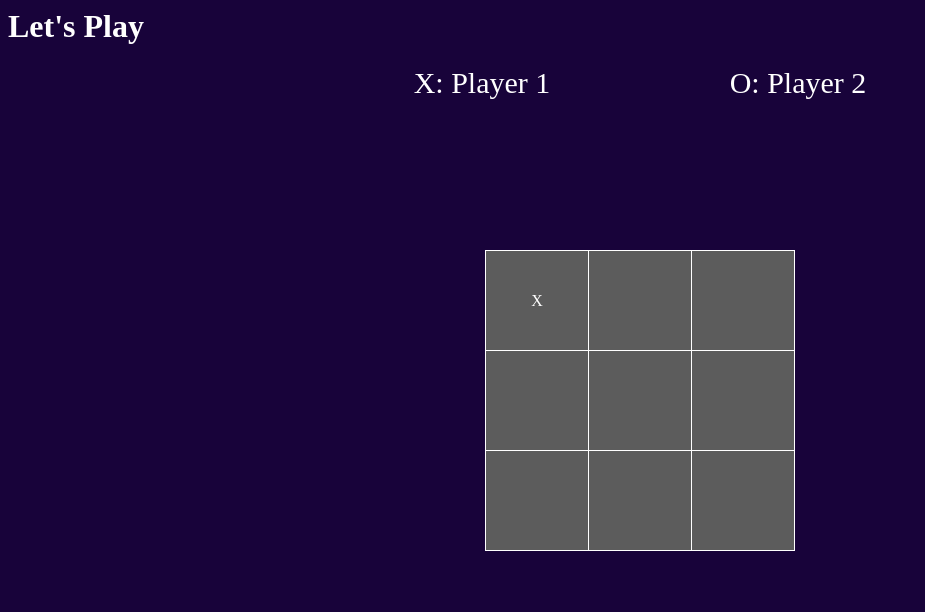
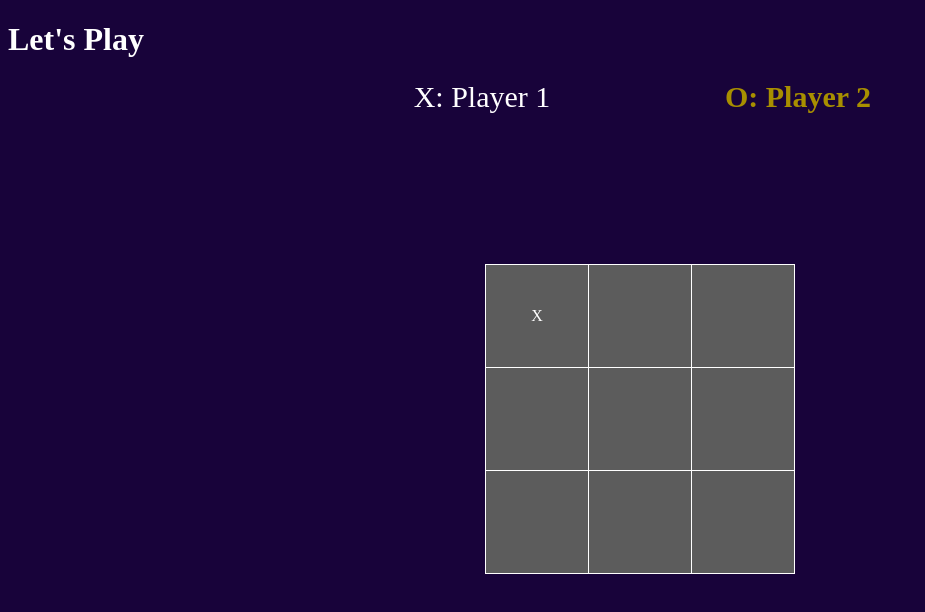
Before and after one commit to Riad-Sleiman/epita_web_session_1, a plain HTML site: page tictactoe/index.html in a window 1280 px wide. Both pictures are taken after a click on the element 537 px from the left and 300 px from the top of the page. Shown: the whole page, without its empty margins (0-925 px from the left). Drawn offline with Linux system fonts and the light colour scheme.

Commit message:
My third commit

```diff
--- a/tictactoe/CSS/styles.css
+++ b/tictactoe/CSS/styles.css
@@ -24,8 +24,9 @@ body{
     font-size: 30px;
 }
 
-.player .active {
+.player.active {
     font-weight: bold;
+    color: rgb(168, 143, 0);
 }
 
 .col {
--- a/tictactoe/index.html
+++ b/tictactoe/index.html
@@ -1,8 +1,10 @@
-<html>
+<!DOCTYPE html>
+<html lang="en">
 
     <head>
+        <meta charset="utf-8"/>
         <title>TIC TAC TOE</title>
-        <link rel="stylesheet" type="text/css" href="CSS/styles.css"
+        <link rel="stylesheet" type="text/css" href="CSS/styles.css"/>
     </head>
     <body>
         <!--Title-->
--- a/tictactoe/js/app.js
+++ b/tictactoe/js/app.js
@@ -1,9 +1,10 @@
-//console.log('Hello World!');
-//alert('Hello World');
+/*console.log('Hello World!');
+alert('Hello World');
 
-//let table = document.getElementById('table_game');
+let table = document.getElementById('table_game');
 
-//table.style.background = "pink";
+table.style.background = "pink";*/
+
 let current_player = 1;
 let cols = document.querySelectorAll(".col");
 
@@ -11,14 +12,24 @@ cols.forEach((col) =>{
 
     col.onclick = function(){
         if(this.innerHTML == ''){
+            // Put the symbol in the col
             let symbol = document.querySelector('.p'+current_player+'_symbol').innerHTML;
             this.innerHTML = symbol;
+
+
+
+            //Switch the current player after playing
             if (current_player == 1){
                 current_player = 2;
             }
             else{
                 current_player = 1;
             }
+
+            let iactivePlayer = document.querySelector(".player:not(.active)");
+            let activePlayer = document.querySelector(".player.active");
+            iactivePlayer.classList.add("active");
+            activePlayer.classList.remove("active");
         }
         else{
             alert('Box is full!!!');
```
